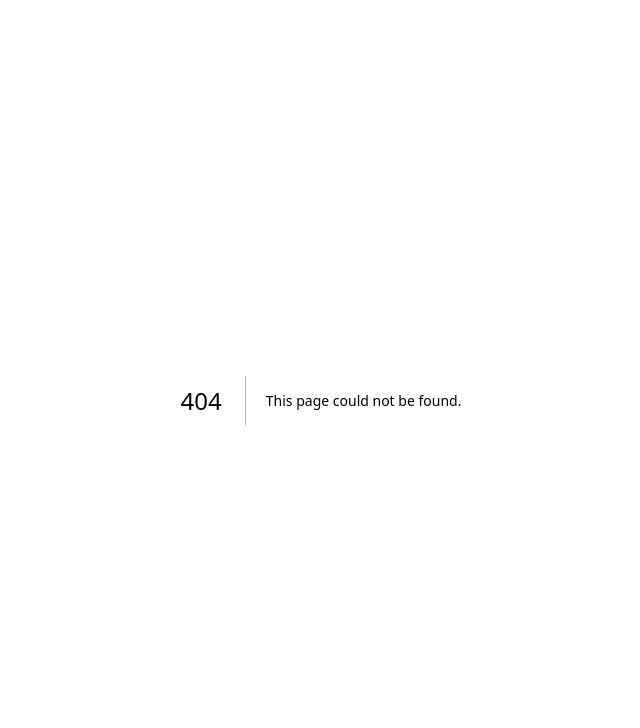
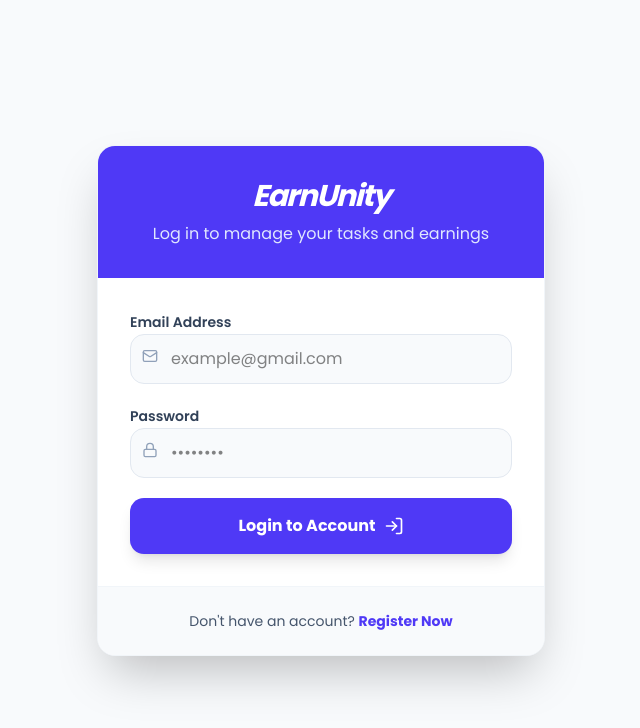
Before and after one commit to roni-biswas/earnunity, a Next.js app: page /login in a window 1280 px wide. Before the commit this address had no page. Shown: the top 728 px of the page, without its empty margins (319-959 px from the left). Built offline with nearby package versions, Linux system fonts and the light colour scheme.

Commit message:
Implemented login system using next-auth and also added auth provider

```diff
--- /dev/null
+++ b/app/(auth)/login/page.tsx
@@ -0,0 +1,114 @@
+"use client";
+
+import { useForm } from "react-hook-form";
+import { zodResolver } from "@hookform/resolvers/zod";
+import * as z from "zod";
+import { signIn } from "next-auth/react";
+import { useRouter } from "next/navigation";
+import { toast } from "sonner";
+import { Mail, Lock, LogIn } from "lucide-react";
+import { LoginSchema } from "@/lib/validations/auth";
+
+export default function LoginPage() {
+  const router = useRouter();
+  const {
+    register,
+    handleSubmit,
+    formState: { errors, isSubmitting },
+  } = useForm({
+    resolver: zodResolver(LoginSchema),
+  });
+
+  const onSubmit = async (data: z.infer<typeof LoginSchema>) => {
+    const res = await signIn("credentials", {
+      email: data.email,
+      password: data.password,
+      redirect: false,
+    });
+
+    if (res?.error) {
+      toast.error(res.error);
+    } else {
+      toast.success("Welcome back to EarnUnity!");
+      router.push("/dashboard");
+      router.refresh();
+    }
+  };
+
+  return (
+    <div className="min-h-screen bg-[#F8FAFC] flex items-center justify-center p-4">
+      <div className="max-w-md w-full bg-white rounded-2xl shadow-2xl overflow-hidden border border-slate-100">
+        <div className="bg-indigo-600 p-8 text-white text-center">
+          <h1 className="text-3xl font-bold italic tracking-tighter">
+            EarnUnity
+          </h1>
+          <p className="text-indigo-100 mt-2">
+            Log in to manage your tasks and earnings
+          </p>
+        </div>
+
+        <form onSubmit={handleSubmit(onSubmit)} className="p-8 space-y-5">
+          <div className="space-y-1">
+            <label className="text-sm font-semibold text-slate-700">
+              Email Address
+            </label>
+            <div className="relative">
+              <Mail className="absolute left-3 top-3.5 text-slate-400 w-4 h-4" />
+              <input
+                {...register("email")}
+                className="w-full pl-10 pr-4 py-3 bg-slate-50 border border-slate-200 rounded-xl focus:ring-2 focus:ring-indigo-500 outline-none transition"
+                placeholder="example@gmail.com"
+              />
+            </div>
+            {errors.email && (
+              <p className="text-xs text-red-500 font-medium">
+                {errors.email.message as string}
+              </p>
+            )}
+          </div>
+
+          <div className="space-y-1">
+            <label className="text-sm font-semibold text-slate-700">
+              Password
+            </label>
+            <div className="relative">
+              <Lock className="absolute left-3 top-3.5 text-slate-400 w-4 h-4" />
+              <input
+                {...register("password")}
+                type="password"
+                className="w-full pl-10 pr-4 py-3 bg-slate-50 border border-slate-200 rounded-xl focus:ring-2 focus:ring-indigo-500 outline-none transition"
+                placeholder="••••••••"
+              />
+            </div>
+            {errors.password && (
+              <p className="text-xs text-red-500 font-medium">
+                {errors.password.message as string}
+              </p>
+            )}
+          </div>
+
+          <button
+            disabled={isSubmitting}
+            type="submit"
+            className="w-full bg-indigo-600 hover:bg-indigo-700 text-white font-bold py-4 rounded-xl shadow-lg transition-all flex items-center justify-center gap-2 disabled:opacity-50 active:scale-95"
+          >
+            {isSubmitting ? "Authenticating..." : "Login to Account"}
+            <LogIn className="w-5 h-5" />
+          </button>
+        </form>
+
+        <div className="p-6 bg-slate-50 text-center border-t border-slate-100">
+          <p className="text-slate-600 text-sm">
+            Don&apos;t have an account?{" "}
+            <span
+              onClick={() => router.push("/register")}
+              className="text-indigo-600 font-bold cursor-pointer hover:underline"
+            >
+              Register Now
+            </span>
+          </p>
+        </div>
+      </div>
+    </div>
+  );
+}
--- a/app/(auth)/register/page.tsx
+++ b/app/(auth)/register/page.tsx
@@ -41,6 +41,7 @@ export default function RegisterPage() {
       } else {
         toast.success("Account created successfully!");
         // Redirect logic will go here
+        router.push("/login");
       }
     } catch (error) {
       toast.error("Something went wrong. Please try again.");
@@ -51,7 +52,7 @@ export default function RegisterPage() {
     <div className="min-h-screen bg-[#F8FAFC] flex items-center justify-center p-4">
       <div className="max-w-md w-full bg-white rounded-2xl shadow-2xl overflow-hidden">
         {/* Header Section */}
-        <div className="bg-blue-600 p-6 text-white text-center">
+        <div className="bg-indigo-600 p-6 text-white text-center">
           <h1 className="text-2xl font-bold tracking-tight">EarnUnity</h1>
           <p className="text-blue-100 text-sm">
             Start your journey to financial freedom
@@ -155,12 +156,23 @@ export default function RegisterPage() {
           <button
             disabled={isSubmitting}
             type="submit"
-            className="w-full bg-blue-600 hover:bg-blue-700 text-white font-semibold py-3 rounded-lg transition-all flex items-center justify-center gap-2 disabled:opacity-50"
+            className="w-full bg-indigo-600 hover:bg-indigo-700 text-white font-semibold py-3 rounded-lg transition-all flex items-center justify-center gap-2 disabled:opacity-50"
           >
             {isSubmitting ? "Creating Account..." : "Get Started"}
             <ArrowRight className="w-4 h-4" />
           </button>
         </form>
+        <div className="p-4 bg-slate-50 text-center border-t border-slate-100">
+          <p className="text-slate-600 text-sm">
+            Already have an account?{" "}
+            <span
+              onClick={() => router.push("/login")}
+              className="text-indigo-600 font-bold cursor-pointer hover:underline"
+            >
+              Login Now
+            </span>
+          </p>
+        </div>
       </div>
     </div>
   );
--- a/app/layout.tsx
+++ b/app/layout.tsx
@@ -2,6 +2,7 @@ import { Poppins, Geist } from "next/font/google";
 import { Toaster } from "sonner";
 import { cn } from "@/lib/utils";
 import "@/app/globals.css";
+import { AuthProvider } from "@/components/providers/AuthProvider";
 
 const geist = Geist({ subsets: ["latin"], variable: "--font-sans" });
 
@@ -27,8 +28,10 @@ export default function RootLayout({
       className={cn(poppins.className, "font-sans", geist.variable)}
     >
       <body className="min-h-full flex flex-col">
-        {children}
-        <Toaster position="top-center" richColors />
+        <AuthProvider>
+          {children}
+          <Toaster position="top-center" richColors />
+        </AuthProvider>
       </body>
     </html>
   );
--- /dev/null
+++ b/components/providers/AuthProvider.tsx
@@ -0,0 +1,7 @@
+"use client";
+
+import { SessionProvider } from "next-auth/react";
+
+export const AuthProvider = ({ children }: { children: React.ReactNode }) => {
+  return <SessionProvider>{children}</SessionProvider>;
+};
--- a/lib/validations/auth.ts
+++ b/lib/validations/auth.ts
@@ -8,3 +8,9 @@ export const RegisterSchema = z.object({
   deviceId: z.string().min(1, "Device ID is required for security"),
   referralCode: z.string().optional(),
 });
+
+// Login Schema
+export const LoginSchema = z.object({
+  email: z.string().email("Please enter a valid email address"),
+  password: z.string().min(1, "Password is required to login"),
+});
```
